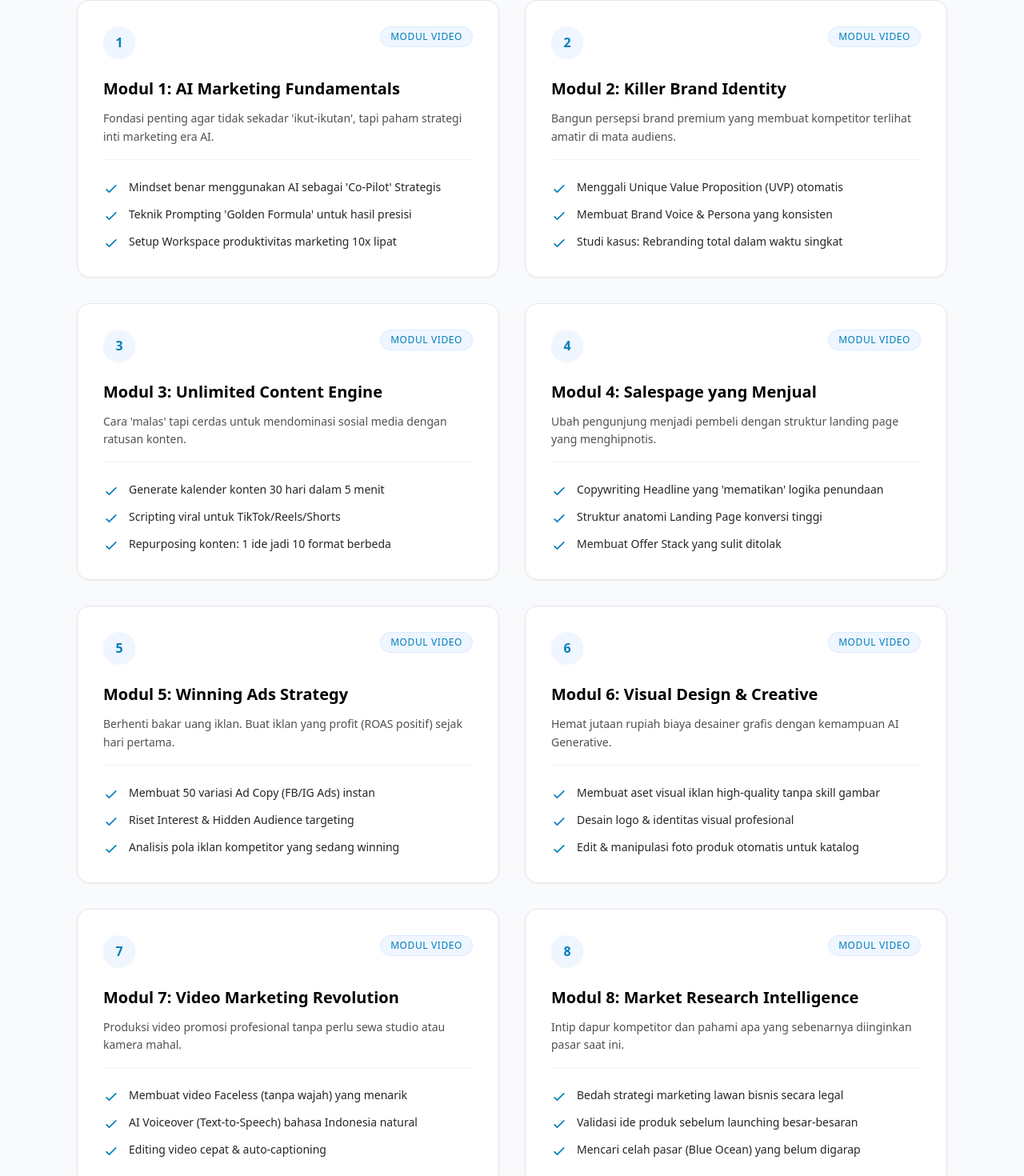
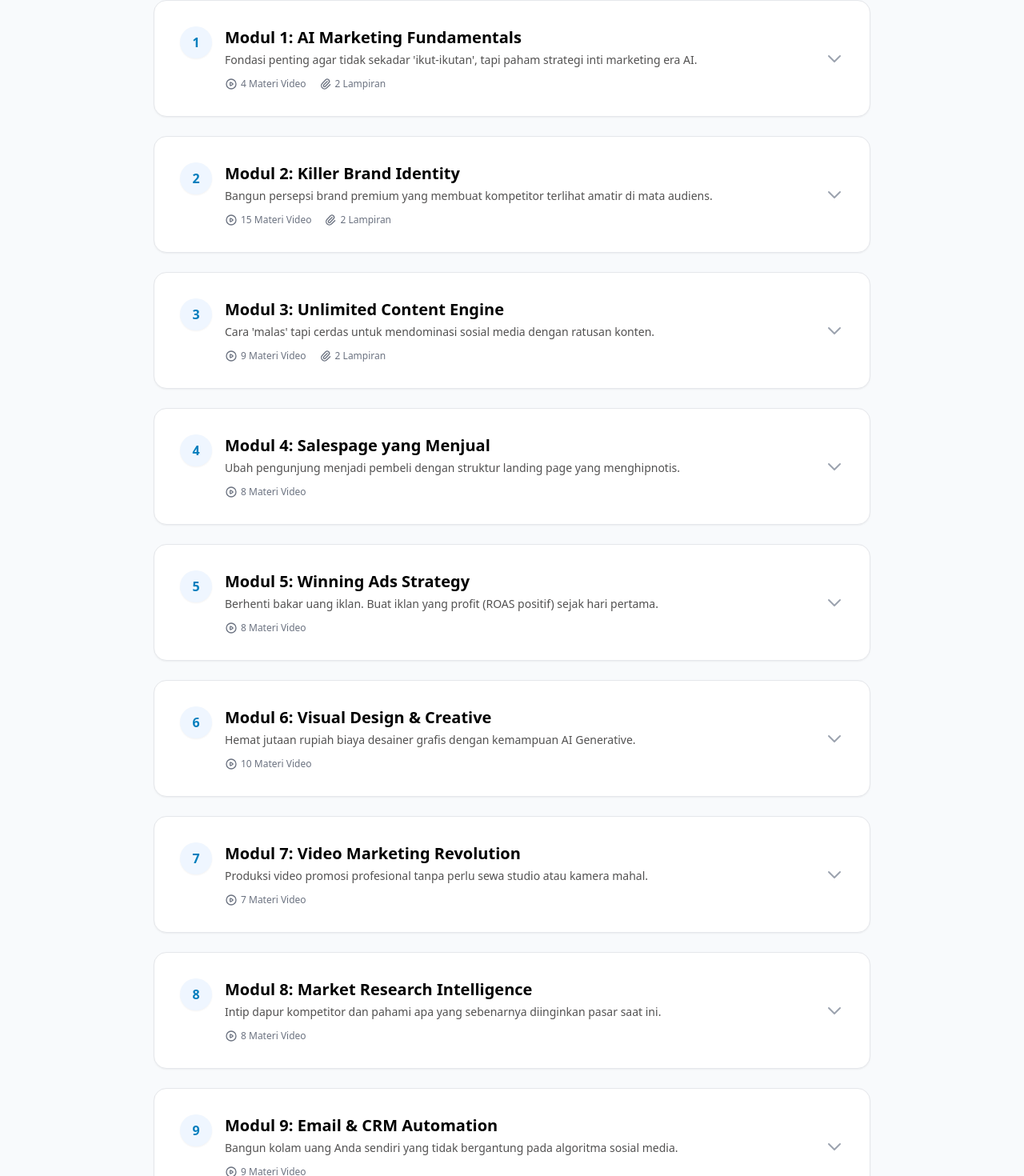
Before and after one commit to manasukadigital/AI-Marketing-Masterclass-v12122025, a React (Vite) app: page / in a window 1280 px wide. Shown: the part 1240-2710 px from the top of the page at 80% size. Built offline with nearby package versions, Linux system fonts and the light colour scheme.

Commit message:
feat: Implement collapsible course modules
Adds interactive course modules to the landing page, allowing users to expand and collapse sections to view lessons and resources. This enhances user experience by providing a more organized and digestible presentation of course content.

```diff
--- a/App.tsx
+++ b/App.tsx
@@ -1,96 +1,165 @@
-import React from "react";
-import { motion } from "framer-motion";
+import React, { useState } from "react";
+import { motion, AnimatePresence } from "framer-motion";
 
 export default function App() {
+  const [expandedModule, setExpandedModule] = useState<number | null>(null);
+
+  const toggleModule = (index: number) => {
+    setExpandedModule(expandedModule === index ? null : index);
+  };
+
   const modules = [
     {
       title: "Modul 1: AI Marketing Fundamentals",
       desc: "Fondasi penting agar tidak sekadar 'ikut-ikutan', tapi paham strategi inti marketing era AI.",
-      points: [
-        "Mindset benar menggunakan AI sebagai 'Co-Pilot' Strategis",
-        "Teknik Prompting 'Golden Formula' untuk hasil presisi",
-        "Setup Workspace produktivitas marketing 10x lipat"
-      ]
+      lessons: [
+        "Perkenalan Course",
+        "AI Marketing Tool Overview",
+        "Pengertian Prompt Engineering",
+        "AI Prompt Formula (Golden Rule)"
+      ],
+      resources: ["Dokumen Prompt Source", "List Tool AI Tambahan"]
     },
     {
       title: "Modul 2: Killer Brand Identity",
       desc: "Bangun persepsi brand premium yang membuat kompetitor terlihat amatir di mata audiens.",
-      points: [
-        "Menggali Unique Value Proposition (UVP) otomatis",
-        "Membuat Brand Voice & Persona yang konsisten",
-        "Studi kasus: Rebranding total dalam waktu singkat"
-      ]
+      lessons: [
+        "Pengenalan Branding Era AI",
+        "Pengertian & Manfaat Branding",
+        "3P Brand Strategy",
+        "Demo: Ciptakan Visi & Misi",
+        "Demo: Build Brand Purpose",
+        "Demo: Build Brand Promise",
+        "Demo: Build Positioning",
+        "Demo: Build Value Proposition",
+        "Demo: Build Differensiasi",
+        "Demo: Build Target Market",
+        "Demo: Brand Personality",
+        "Demo: Build Brand Story",
+        "Demo: Brand Slogan",
+        "Demo: Brand Tone Of Voice",
+        "Demo: Finalisasi Brand Guidelines"
+      ],
+      resources: ["Prompt Source Branding", "Tool AI Tambahan Branding"]
     },
     {
       title: "Modul 3: Unlimited Content Engine",
       desc: "Cara 'malas' tapi cerdas untuk mendominasi sosial media dengan ratusan konten.",
-      points: [
-        "Generate kalender konten 30 hari dalam 5 menit",
-        "Scripting viral untuk TikTok/Reels/Shorts",
-        "Repurposing konten: 1 ide jadi 10 format berbeda"
-      ]
+      lessons: [
+        "Pendahuluan Content Marketing",
+        "Pengertian Konten Marketing",
+        "Benefit Konten Marketing",
+        "Demo: Ciptakan Konten Pillar",
+        "Demo: Generate Ide Konten Tanpa Batas",
+        "Demo: Membuat Konten (Production)",
+        "Demo: Membuat Script Konten Viral",
+        "Demo: Membuat Copywriting Deskripsi/Caption",
+        "Demo: Membuat Kalender Konten Otomatis"
+      ],
+      resources: ["Prompt Source Konten", "Tool AI Konten Marketing"]
     },
     {
       title: "Modul 4: Salespage yang Menjual",
       desc: "Ubah pengunjung menjadi pembeli dengan struktur landing page yang menghipnotis.",
-      points: [
-        "Copywriting Headline yang 'mematikan' logika penundaan",
-        "Struktur anatomi Landing Page konversi tinggi",
-        "Membuat Offer Stack yang sulit ditolak"
+      lessons: [
+        "Pengenalan Salespage",
+        "Struktur Anatomi Salespage",
+        "Elemen Konversi Tinggi",
+        "Bedah Proven Salespage",
+        "Demo: Membuat Struktur Salespage",
+        "Demo: Membuat Copywriting Salespage",
+        "Demo: Teknik Revisi Salespage",
+        "Demo: Desain Visual Salespage"
       ]
     },
     {
       title: "Modul 5: Winning Ads Strategy",
       desc: "Berhenti bakar uang iklan. Buat iklan yang profit (ROAS positif) sejak hari pertama.",
-      points: [
-        "Membuat 50 variasi Ad Copy (FB/IG Ads) instan",
-        "Riset Interest & Hidden Audience targeting",
-        "Analisis pola iklan kompetitor yang sedang winning"
+      lessons: [
+        "Pengenalan Ads Strategy",
+        "Jenis Ide Konten Iklan",
+        "Struktur Copywriting Iklan",
+        "Creative Ads Lustre",
+        "Demo: Ads Strategy Execution",
+        "Demo: Mendapatkan Ide Konten Winning",
+        "Demo: Ciptakan Script Konten Ads",
+        "Demo: Membuat Copywriting Deskripsi Ads"
       ]
     },
     {
       title: "Modul 6: Visual Design & Creative",
       desc: "Hemat jutaan rupiah biaya desainer grafis dengan kemampuan AI Generative.",
-      points: [
-        "Membuat aset visual iklan high-quality tanpa skill gambar",
-        "Desain logo & identitas visual profesional",
-        "Edit & manipulasi foto produk otomatis untuk katalog"
+      lessons: [
+        "Pengenalan AI Design",
+        "3 Ide Desain untuk Eksekusi",
+        "Temukan Ide by Brand Produk",
+        "Ide Desain by Kompetitor",
+        "Temukan Ide by Ads Rekomendasi",
+        "Demo: Temukan Desain by Brand",
+        "Demo: Desain by Kompetitor",
+        "Demo: Useful Tool Designify",
+        "Demo: Useful Tool Probably",
+        "Demo: Useful Tool Flair AI"
       ]
     },
     {
       title: "Modul 7: Video Marketing Revolution",
       desc: "Produksi video promosi profesional tanpa perlu sewa studio atau kamera mahal.",
-      points: [
-        "Membuat video Faceless (tanpa wajah) yang menarik",
-        "AI Voiceover (Text-to-Speech) bahasa Indonesia natural",
-        "Editing video cepat & auto-captioning"
+      lessons: [
+        "Pengenalan Video Marketing",
+        "Dasar-dasar Video Iklan",
+        "Elemen Penting Video Iklan",
+        "Demo: Membuat Script & Konsep Video",
+        "Demo: Create Video dengan AI Lumen5",
+        "Demo: Create Video dengan Invideo AI",
+        "Demo: Create Video dengan Adcreative AI"
       ]
     },
     {
       title: "Modul 8: Market Research Intelligence",
       desc: "Intip dapur kompetitor dan pahami apa yang sebenarnya diinginkan pasar saat ini.",
-      points: [
-        "Bedah strategi marketing lawan bisnis secara legal",
-        "Validasi ide produk sebelum launching besar-besaran",
-        "Mencari celah pasar (Blue Ocean) yang belum digarap"
+      lessons: [
+        "Pengenalan Market Research",
+        "Tantangan & Solusi Bisnis Ecommerce",
+        "Pentingnya Riset Audience",
+        "Pentingnya Riset Kompetitor",
+        "Keuntungan Optimasi Produk",
+        "Demo: Riset Audience Mendalam",
+        "Demo: Riset Kompetitor",
+        "Demo: Optimasi Pengembangan Produk"
       ]
     },
     {
       title: "Modul 9: Email & CRM Automation",
       desc: "Bangun kolam uang Anda sendiri yang tidak bergantung pada algoritma sosial media.",
-      points: [
-        "Membuat Lead Magnet yang dikejar-kejar orang",
-        "Email Sequence untuk Nurturing & Closing otomatis",
-        "Teknik broadcast copywriting anti masuk spam"
+      lessons: [
+        "Pengenalan CRM & Email Marketing",
+        "Strategi Email Edukasi",
+        "Strategi Email Launching Produk",
+        "Teknik Email Urgency & Scarcity",
+        "Konsep Email Funneling",
+        "Demo: Create Email Edukasi",
+        "Demo: Create Email Peluncuran Produk",
+        "Demo: Email Urgency",
+        "Demo: Membuat Funnel Email Marketing"
       ]
     },
     {
       title: "Modul 10: The AI Chatbot Agent",
       desc: "Punya Customer Service 24 jam yang tidak pernah mengeluh, tidur, atau minta cuti.",
-      points: [
-        "Setup Custom GPT untuk melayani tanya jawab",
-        "Script handling keberatan calon pembeli otomatis",
-        "Integrasi chatbot ke alur penjualan bisnis"
+      lessons: [
+        "Pengenalan AI Chatbot",
+        "Persiapan & Setup Environment",
+        "Buat Akun Github",
+        "Daftar Aplikasi Render.com",
+        "Deploy Flowise di Render.com",
+        "Deploy Flowise di Railway",
+        "Pengenalan Interface Flowise",
+        "Tool di dalam Flowise",
+        "Demo: Customer Service Chatbot",
+        "Demo: AI Support & Marketing Agent",
+        "Demo: Koneksikan Chat ke Website",
+        "Demo: Koneksikan Chatbot ke Telegram"
       ]
     }
   ];
@@ -241,13 +310,13 @@ export default function App() {
                 <div className="w-full max-w-md rounded-2xl shadow-2xl overflow-hidden border border-gray-200 bg-white transform rotate-1 hover:rotate-0 transition-transform duration-500">
                   <div className="relative h-48 bg-gray-200">
                     <img
-                      src="https://images.unsplash.com/photo-1526378727650-7a0e3f9b3f1e?q=80&w=1200&auto=format&fit=crop"
+                      src="https://i.ibb.co.com/gZLgyRDQ/dreamina-2025-12-10-8200-Ultra-realistic-3-D-mockup-of-a-premium.jpg"
                       alt="Course Preview"
                       className="w-full h-full object-cover"
                     />
                     <div className="absolute inset-0 bg-gradient-to-t from-black/70 to-transparent flex items-end">
                       <div className="p-4 text-white">
-                        <p className="font-bold text-lg">AI Marketing Ecosystem</p>
+                        <p className="font-bold text-lg">AI Marketing Masterclass</p>
                         <p className="text-xs opacity-90">Video Course & Assets</p>
                       </div>
                     </div>
@@ -314,37 +383,91 @@ export default function App() {
           <div className="text-center max-w-3xl mx-auto mb-16">
             <h2 className="text-3xl font-bold sm:text-4xl text-[#000000]">Kurikulum Lengkap</h2>
             <p className="mt-4 text-lg text-[#272525]">
-              10 Modul komprehensif yang dirancang untuk membawa Anda dari pemula hingga mahir dalam menggunakan AI untuk pemasaran.
+              10 Modul dengan {modules.reduce((acc, curr) => acc + curr.lessons.length, 0)}+ video materi yang dirancang untuk membawa Anda dari pemula hingga mahir.
             </p>
           </div>
 
-          <div className="grid grid-cols-1 md:grid-cols-2 lg:grid-cols-2 gap-8">
+          <div className="grid grid-cols-1 gap-6 max-w-4xl mx-auto">
             {modules.map((m, idx) => (
               <motion.article
                 key={idx}
-                initial={{ opacity: 0, y: 20 }}
+                initial={{ opacity: 0, y: 10 }}
                 whileInView={{ opacity: 1, y: 0 }}
                 viewport={{ once: true }}
                 transition={{ delay: idx * 0.05 }}
-                className="group p-8 bg-white rounded-2xl border border-gray-200 shadow-sm hover:shadow-xl hover:border-[#007EBD]/30 transition-all cursor-default flex flex-col h-full"
+                className={`group bg-white rounded-2xl border transition-all overflow-hidden ${expandedModule === idx ? 'border-[#007EBD] shadow-lg ring-1 ring-[#007EBD]/20' : 'border-gray-200 shadow-sm hover:border-[#007EBD]/50'}`}
               >
-                <div className="flex items-start justify-between mb-6">
-                    <span className="inline-flex items-center justify-center h-10 w-10 rounded-full bg-blue-50 text-[#007EBD] text-base font-bold shadow-sm">
+                <div
+                  onClick={() => toggleModule(idx)}
+                  className="p-6 sm:p-8 cursor-pointer flex flex-col sm:flex-row gap-6 items-start sm:items-center justify-between"
+                >
+                  <div className="flex gap-4 items-start flex-1">
+                    <span className={`inline-flex items-center justify-center h-10 w-10 rounded-full text-base font-bold shadow-sm flex-shrink-0 transition-colors ${expandedModule === idx ? 'bg-[#007EBD] text-white' : 'bg-blue-50 text-[#007EBD]'}`}>
                         {idx + 1}
                     </span>
-                    <span className="text-xs font-medium text-[#007EBD] bg-blue-50 px-3 py-1 rounded-full uppercase tracking-wider border border-blue-100">Modul Video</span>
+                    <div>
+                      <h3 className={`text-xl font-bold transition-colors ${expandedModule === idx ? 'text-[#007EBD]' : 'text-[#000000]'}`}>{m.title}</h3>
+                      <p className="text-sm text-[#272525]/80 mt-1">{m.desc}</p>
+
+                      <div className="mt-3 flex items-center gap-4 text-xs font-medium text-gray-500">
+                        <span className="flex items-center gap-1">
+                           <svg className="w-4 h-4" fill="none" stroke="currentColor" viewBox="0 0 24 24"><path strokeLinecap="round" strokeLinejoin="round" strokeWidth="2" d="M14.752 11.168l-3.197-2.132A1 1 0 0010 9.87v4.263a1 1 0 001.555.832l3.197-2.132a1 1 0 000-1.664z"></path><path strokeLinecap="round" strokeLinejoin="round" strokeWidth="2" d="M21 12a9 9 0 11-18 0 9 9 0 0118 0z"></path></svg>
+                           {m.lessons.length} Materi Video
+                        </span>
+                        {m.resources && (
+                          <span className="flex items-center gap-1">
+                             <svg className="w-4 h-4" fill="none" stroke="currentColor" viewBox="0 0 24 24"><path strokeLinecap="round" strokeLinejoin="round" strokeWidth="2" d="M15.172 7l-6.586 6.586a2 2 0 102.828 2.828l6.414-6.586a4 4 0 00-5.656-5.656l-6.415 6.585a6 6 0 108.486 8.486L20.5 13"></path></svg>
+                             {m.resources.length} Lampiran
+                          </span>
+                        )}
+                      </div>
+                    </div>
+                  </div>
+
+                  <div className={`transform transition-transform duration-300 ${expandedModule === idx ? 'rotate-180' : ''}`}>
+                    <svg className="w-6 h-6 text-gray-400" fill="none" stroke="currentColor" viewBox="0 0 24 24"><path strokeLinecap="round" strokeLinejoin="round" strokeWidth="2" d="M19 9l-7 7-7-7"></path></svg>
+                  </div>
                 </div>
-                <h3 className="text-xl font-bold text-[#000000] group-hover:text-[#007EBD] transition-colors mb-3">{m.title}</h3>
-                <p className="text-sm text-[#272525]/80 leading-relaxed mb-6 border-b border-gray-100 pb-4">{m.desc}</p>
 
-                <ul className="space-y-3 mt-auto">
-                  {m.points.map((p, i) => (
-                      <li key={i} className="flex items-start gap-3 text-sm text-[#272525]">
-                          <svg className="w-5 h-5 text-[#007EBD] flex-shrink-0 mt-0.5" fill="none" stroke="currentColor" viewBox="0 0 24 24"><path strokeLinecap="round" strokeLinejoin="round" strokeWidth="2" d="M5 13l4 4L19 7"></path></svg>
-                          <span className="leading-snug">{p}</span>
-                      </li>
-                  ))}
-                </ul>
+                <AnimatePresence>
+                  {expandedModule === idx && (
+                    <motion.div
+                      initial={{ height: 0, opacity: 0 }}
+                      animate={{ height: "auto", opacity: 1 }}
+                      exit={{ height: 0, opacity: 0 }}
+                      transition={{ duration: 0.3 }}
+                      className="overflow-hidden bg-slate-50 border-t border-gray-100"
+                    >
+                      <div className="p-6 sm:p-8 pt-4">
+                        <h4 className="text-xs font-bold text-gray-400 uppercase tracking-wider mb-4">Daftar Materi</h4>
+                        <ul className="space-y-3">
+                          {m.lessons.map((lesson, i) => (
+                              <li key={i} className="flex items-start gap-3 text-sm text-[#272525]">
+                                  <div className="mt-0.5 w-5 h-5 rounded-full bg-white border border-gray-200 flex items-center justify-center flex-shrink-0 text-[#007EBD]">
+                                    <svg className="w-3 h-3 ml-0.5" fill="currentColor" viewBox="0 0 24 24"><path d="M8 5v14l11-7z"/></svg>
+                                  </div>
+                                  <span className="font-medium">{lesson}</span>
+                              </li>
+                          ))}
+                        </ul>
+
+                        {m.resources && (
+                           <div className="mt-6 pt-6 border-t border-gray-200/50">
+                             <h4 className="text-xs font-bold text-gray-400 uppercase tracking-wider mb-3">Bonus Lampiran</h4>
+                             <div className="flex flex-wrap gap-2">
+                               {m.resources.map((res, i) => (
+                                 <span key={i} className="inline-flex items-center gap-2 px-3 py-1.5 rounded bg-blue-100/50 text-[#007EBD] text-xs font-semibold border border-blue-100">
+                                   <svg className="w-3.5 h-3.5" fill="none" stroke="currentColor" viewBox="0 0 24 24"><path strokeLinecap="round" strokeLinejoin="round" strokeWidth="2" d="M9 12h6m-6 4h6m2 5H7a2 2 0 01-2-2V5a2 2 0 012-2h5.586a1 1 0 01.707.293l5.414 5.414a1 1 0 01.293.707V19a2 2 0 01-2 2z"></path></svg>
+                                   {res}
+                                 </span>
+                               ))}
+                             </div>
+                           </div>
+                        )}
+                      </div>
+                    </motion.div>
+                  )}
+                </AnimatePresence>
               </motion.article>
             ))}
           </div>
@@ -360,17 +483,29 @@ export default function App() {
             <h2 className="text-3xl font-bold text-center mb-12 text-white">Kata Mereka yang Sudah Praktek</h2>
             <div className="grid grid-cols-1 md:grid-cols-3 gap-8">
               {[
-                { quote: "Akhirnya bisa buat konten harian tanpa pusing. Tekniknya langsung bisa dipakai.", name: "Rina", role: "Online Seller" },
-                { quote: "Iklan jadi lebih tertarget dan cost per lead turun drastis. Recommended!", name: "Anton", role: "UMKM Owner" },
-                { quote: "Modul chatbot dan email sangat membantu automasi customer support saya.", name: "Dita", role: "Freelancer" }
+                {
+                  quote: "Saya dulu sering kehabisan ide buat konten sosmed. Setelah ikut kelas ini, saya bisa membuat stok konten yang banyak dengan sangat cepat. Tekniknya sangat praktis, tanpa basa-basi, dan langsung bisa dieksekusi. Sekarang akun saya jadi jauh lebih aktif dan interaksi dengan followers meningkat pesat!",
+                  name: "Rina",
+                  role: "Online Seller"
+                },
+                {
+                  quote: "Biasanya saya sering boncos kalau ngiklan karena targeting-nya kurang tepat. Di sini diajarin cara riset audience yang bener-bener spesifik pakai AI. Hasilnya? Biaya iklan jadi terasa jauh lebih hemat dan efisien, serta penjualan pun jadi lebih lancar. Sangat recommended untuk pebisnis!",
+                  name: "Anton",
+                  role: "UMKM Owner"
+                },
+                {
+                  quote: "Sebagai freelancer, saya sering kewalahan handle chat klien satu-satu. Modul chatbot & automasi CRM di course ini sangat membantu pekerjaan saya. Sekarang sistem bisa bantu jawab pertanyaan klien & follow up otomatis, jadi saya bisa fokus ngerjain projek dengan tenang.",
+                  name: "Dita",
+                  role: "Freelancer"
+                }
               ].map((t, i) => (
-                  <div key={i} className="p-6 bg-white/10 backdrop-blur-sm rounded-xl border border-white/20 hover:bg-white/15 transition-colors">
+                  <div key={i} className="p-6 bg-white/10 backdrop-blur-sm rounded-xl border border-white/20 hover:bg-white/15 transition-colors flex flex-col h-full">
                     <div className="flex gap-1 mb-4 text-yellow-300">
                         {[1,2,3,4,5].map(s => <span key={s}>★</span>)}
                     </div>
-                    <p className="italic text-white/90 leading-relaxed mb-6">"{t.quote}"</p>
-                    <div className="flex items-center gap-3">
-                        <div className="h-10 w-10 rounded-full bg-white text-[#007EBD] flex items-center justify-center text-sm font-bold shadow-lg">
+                    <p className="italic text-white/90 leading-relaxed mb-6 text-sm flex-grow">"{t.quote}"</p>
+                    <div className="flex items-center gap-3 mt-auto">
+                        <div className="h-10 w-10 rounded-full bg-white text-[#007EBD] flex items-center justify-center text-sm font-bold shadow-lg flex-shrink-0">
                             {t.name[0]}
                         </div>
                         <div>
@@ -408,8 +543,7 @@ export default function App() {
                         {[
                             "Akses video materi seumur hidup",
                             "Tanpa biaya langganan bulanan",
-                            "Full demo & resources file",
-                            "Akses grup support komunitas"
+                            "Full demo & resources file"
                         ].map((item, i) => (
                             <li key={i} className="flex items-center gap-3 text-sm text-[#272525]">
                                 <svg className="w-5 h-5 text-[#007EBD] flex-shrink-0" fill="none" stroke="currentColor" viewBox="0 0 24 24"><path strokeLinecap="round" strokeLinejoin="round" strokeWidth="2" d="M5 13l4 4L19 7"></path></svg>
@@ -417,6 +551,15 @@ export default function App() {
                             </li>
                         ))}
                     </ul>
+
+                    {/* New Image Insertion */}
+                    <div className="mt-8 rounded-xl overflow-hidden border border-gray-100 shadow-sm">
+                        <img
+                            src="https://i.ibb.co.com/WWzBYpn6/dreamina-2025-12-10-7949-Ultra-realistic-3-D-mockup-of-a-premium.jpg"
+                            alt="AI Marketing Masterclass Box"
+                            className="w-full h-auto object-cover"
+                        />
+                    </div>
                 </div>
 
                 <div className="md:col-span-2 bg-gray-50 p-8 md:p-10 flex flex-col justify-center items-center border-t md:border-t-0 md:border-l border-gray-100 text-center relative">
```
